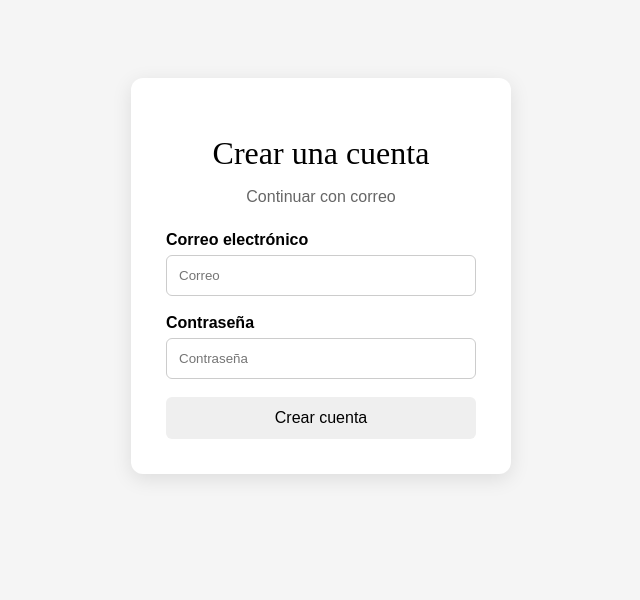
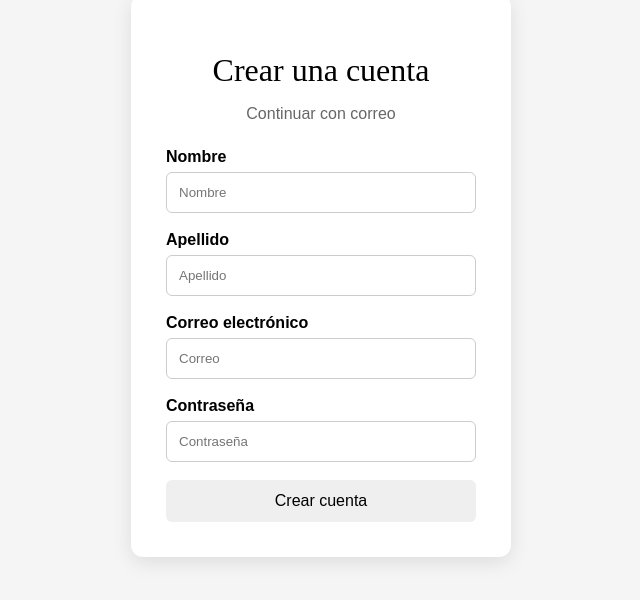
Before and after one commit to estudiantev/amplify-auth, a React (Vite) app: page / in a window 1280 px wide. Shown: the part 124-724 px from the top of the page, without its empty margins (319-959 px from the left). Built offline with nearby package versions, Linux system fonts and the light colour scheme; no server answers; a web font is replaced by a local one; what aws-amplify would draw is missing.

Commit message:
agregar campos de nombre y apellido en el formulario de registro

```diff
--- a/src/App.tsx
+++ b/src/App.tsx
@@ -1,64 +1,118 @@
 import { useState } from 'react';
+
 import { Amplify } from 'aws-amplify';
+
 import { signUp, confirmSignUp } from 'aws-amplify/auth';
+
 import outputs from '../amplify_outputs.json';
 
 Amplify.configure(outputs);
 
 export default function App() {
+
+  const [givenName, setGivenName] = useState('');
+  const [familyName, setFamilyName] = useState('');
+
   const [email, setEmail] = useState('');
   const [password, setPassword] = useState('');
+
   const [code, setCode] = useState('');
+
   const [showConfirmation, setShowConfirmation] = useState(false);
+
   const [message, setMessage] = useState('');
 
   async function handleRegister(e: React.FormEvent) {
+
     e.preventDefault();
 
     try {
+
       await signUp({
         username: email,
         password,
+
         options: {
           userAttributes: {
             email: email,
+            given_name: givenName,
+            family_name: familyName,
           },
         },
+
       });
 
       setShowConfirmation(true);
+
       setMessage('Se envió un código a tu correo.');
+
     } catch (error) {
+
       console.error(error);
+
       setMessage('No se pudo crear la cuenta.');
+
     }
   }
 
   async function handleConfirm(e: React.FormEvent) {
+
     e.preventDefault();
 
     try {
+
       await confirmSignUp({
         username: email,
         confirmationCode: code,
       });
 
       setMessage('¡Cuenta confirmada correctamente!');
+
     } catch (error) {
+
       console.error(error);
+
       setMessage('El código de confirmación no es correcto.');
+
     }
   }
 
   return (
+
     <main className="container">
+
       <div className="register-card">
+
         <h1>Crear una cuenta</h1>
+
         <p>Continuar con correo</p>
 
         {!showConfirmation ? (
+
           <form onSubmit={handleRegister}>
+
+            <label>Nombre</label>
+
+            <input
+              type="text"
+              placeholder="Nombre"
+              value={givenName}
+              onChange={(e) => setGivenName(e.target.value)}
+              required
+            />
+
+            <label>Apellido</label>
+
+            <input
+              type="text"
+              placeholder="Apellido"
+              value={familyName}
+              onChange={(e) => setFamilyName(e.target.value)}
+              required
+            />
+
             <label>Correo electrónico</label>
+
             <input
               type="email"
               placeholder="Correo"
@@ -68,6 +122,7 @@ export default function App() {
             />
 
             <label>Contraseña</label>
+
             <input
               type="password"
               placeholder="Contraseña"
@@ -76,10 +131,16 @@ export default function App() {
               required
             />
 
-            <button type="submit"> Crear cuenta </button>
+            <button type="submit">
+              Crear cuenta
+            </button>
+
           </form>
+
         ) : (
+
           <form onSubmit={handleConfirm}>
+
             <label>Código de confirmación</label>
 
             <input
@@ -90,12 +151,19 @@ export default function App() {
               required
             />
 
-            <button type="submit"> Confirmar cuenta </button>
+            <button type="submit">
+              Confirmar cuenta
+            </button>
+
           </form>
+
         )}
 
         {message && <p className="message">{message}</p>}
+
       </div>
+
     </main>
+
   );
 }
```
